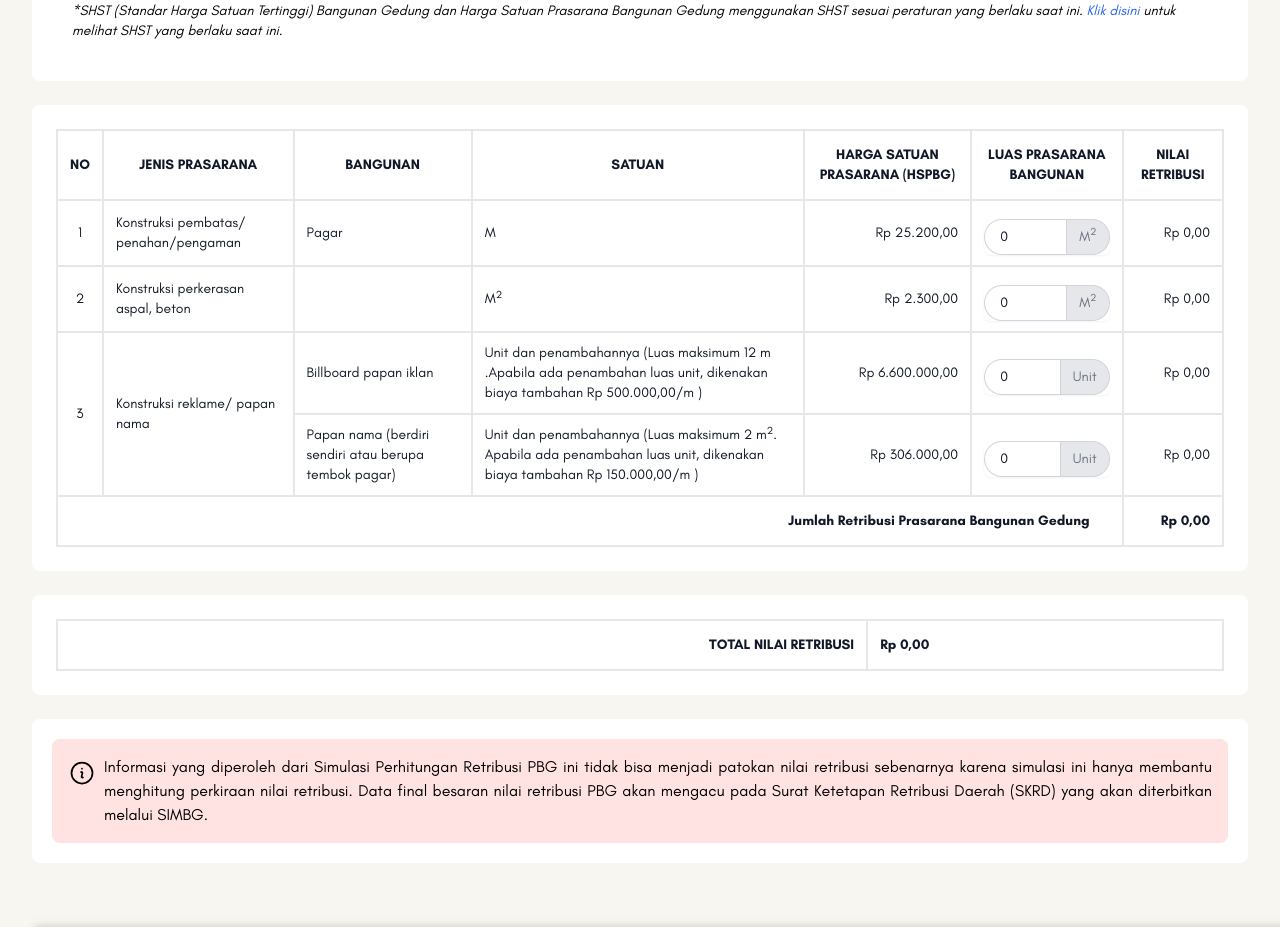
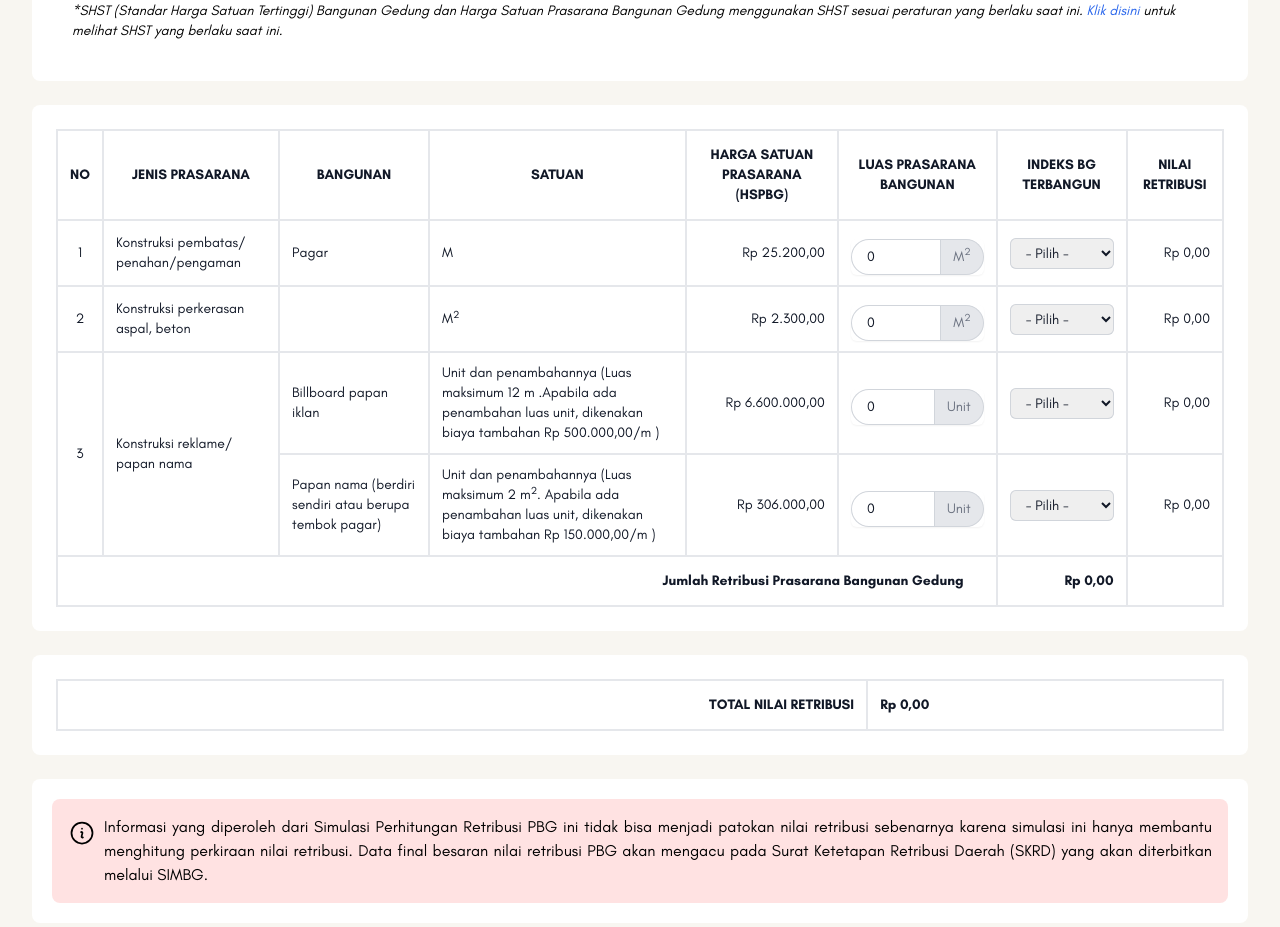
Before and after one commit to yahdiindrawan/siperiayu-be, a Vue app in the folder client/: page / in a window 1280 px wide. Shown: the part 1840-2767 px from the top of the page. Built offline with nearby package versions, Linux system fonts and the light colour scheme.

Commit message:
tambah input indeks terbangun di prasarana dan fix formula retribusi

```diff
--- a/client/src/components/partials/Kalkulator.vue
+++ b/client/src/components/partials/Kalkulator.vue
@@ -148,6 +148,7 @@
                       <th scope="col" class="px-3 uppercase border-2 border-gray-200 py-3.5 text-center text-sm font-semibold text-gray-900">Satuan</th>
                       <th scope="col" class="px-3 uppercase border-2 border-gray-200 py-3.5 text-center text-sm font-semibold text-gray-900">Harga Satuan Prasarana (HSPBG)</th>
                       <th scope="col" class="px-3 uppercase border-2 border-gray-200 py-3.5 text-center text-sm font-semibold text-gray-900">Luas Prasarana Bangunan</th>
+                      <th scope="col" class="px-3 uppercase border-2 border-gray-200 py-3.5 text-center text-sm font-semibold text-gray-900">Indeks BG Terbangun</th>
                       <th scope="col" class="px-3 uppercase border-2 border-gray-200 py-3.5 text-center text-sm font-semibold text-gray-900">Nilai Retribusi</th>
                     </tr>
                     <template v-for="(prasarana, indexPrasarana) in dataPrasarana">
@@ -162,9 +163,17 @@
                         <td scope="col" class="px-3 border-2 border-gray-200 py-2.5 text-right text-sm text-gray-900">{{ toCurrency(data.hspbg) || 0.000 }}</td>
                         <td scope="col" class="px-3 border-2 border-gray-200 py-2.5 text-left text-sm text-gray-900">
                           <div class="mt-2 flex rounded-md shadow-sm">
-                            <input v-model="data.luasPrasarana" @change="updateNilaiRetribusiPrasarana(indexPrasarana, index)" type="number" name="company-website" id="company-website" class="block w-full px-4 min-w-0 flex-1 rounded-none rounded-l-3xl border-0 py-1.5 text-gray-900 ring-1 ring-inset ring-gray-300 placeholder:text-gray-400 sm:text-sm sm:leading-6" placeholder="" />
+                            <input v-model="data.luasPrasarana" @change="updateNilaiRetribusiPrasarana(indexPrasarana, index)" type="number" name="company-website" id="company-website" class="block w-full pl-4 pr-1 min-w-16 flex-1 rounded-none rounded-l-3xl border-0 py-1.5 text-gray-900 ring-1 ring-inset ring-gray-300 placeholder:text-gray-400 sm:text-sm sm:leading-6" placeholder="" />
                             <span v-html="data.satuanLuas" class="inline-flex bg-gray-200 items-center rounded-r-3xl border border-l-0 border-gray-300 px-3 text-gray-500 sm:text-sm"></span>
                           </div>
+                        </td>
+                        <td scope="col" class="px-3 border-2 border-gray-200 py-2.5 text-left text-sm text-gray-900">
+                          <select v-model="data.indeksBGTerbangun" @change="updateNilaiRetribusiPrasarana(indexPrasarana, index)" id="location" name="location" class="block w-full rounded-md border-0 py-1.5 pl-3 pr-3 text-gray-900 ring-1 ring-inset ring-gray-300 focus:ring-2 focus:ring-gray-600 sm:text-sm sm:leading-6">
+                            <option :value="null">- Pilih -</option>
+                            <option v-for="(list, index) in dataIndeksBGTerbangun" :key="index" :value="list.value" class="py-4">
+                              {{list.name}}
+                            </option>
+                          </select>
                         </td>
                         <td scope="col" class="px-3 border-2 border-gray-200 py-2.5 text-right text-sm text-gray-900">{{ toCurrency(data.nilaiRetribusi) || 0.000 }}</td>
                       </tr>
@@ -365,6 +374,15 @@
                           <input v-model="data.luasPrasarana" @change="updateNilaiRetribusiPrasarana(indexPrasarana, index)" type="number" name="company-website" id="company-website" class="block w-full px-4 min-w-0 flex-1 rounded-none rounded-l-3xl border-0 py-1.5 text-gray-900 ring-1 ring-inset ring-gray-300 placeholder:text-gray-400 sm:text-sm sm:leading-6" placeholder="" />
                             <span v-html="data.satuanLuas" class="inline-flex bg-gray-200 items-center rounded-r-3xl border border-l-0 border-gray-300 px-3 text-gray-500 sm:text-sm"></span>
                         </div>
+                      </div>
+                      <div class="py-3 px-4 text-gray-900 text-sm space-y-3">
+                        <h6 class="uppercase font-semibold">Indeks BG Terbangun</h6>
+                        <select v-model="data.indeksBGTerbangun" @change="updateNilaiRetribusiPrasarana(indexPrasarana, index)" id="location" name="location" class="block w-full rounded-md border-0 py-1.5 pl-3 pr-3 text-gray-900 ring-1 ring-inset ring-gray-300 focus:ring-2 focus:ring-gray-600 sm:text-sm sm:leading-6">
+                            <option :value="null">- Pilih -</option>
+                            <option v-for="(list, index) in dataIndeksBGTerbangun" :key="index" :value="list.value" class="py-4">
+                              {{list.name}}
+                            </option>
+                          </select>
                       </div>
                       <div class="py-3 px-4 text-gray-900 flex justify-between items-center text-sm space-y-2">
                         <h6 class="uppercase font-semibold">Nilai Retribusi</h6>
@@ -611,6 +629,15 @@ const dataIndeksKegiatan = reactive([
   { name: 'Pelestarian Utama', value: 0.15 }
 ])
 
+const dataIndeksBGTerbangun = reactive([
+  { name: 'Pembangunan Gedung Baru', value: 1 },
+  { name: 'Sedang - Rehabilitasi BG', value: 0.225 },
+  { name: 'Berat - Rehabilitasi BG', value: 0.325 },
+  { name: 'Pelestarian Pratama', value: 0.325 },
+  { name: 'Pelestarian Madya', value: 0.225 },
+  { name: 'Pelestarian Utama', value: 0.15 }
+])
+
 const dataPrasarana = reactive([
   {
     jenis: 'Konstruksi pembatas/ penahan/pengaman',
@@ -621,6 +648,7 @@ const dataPrasarana = reactive([
         hspbg: 25200,
         luasPrasarana: 0,
         satuanLuas: 'M<sup>2</sup>',
+        indeksBGTerbangun: null,
         nilaiRetribusi: 0
       }
     ]
@@ -634,6 +662,7 @@ const dataPrasarana = reactive([
         hspbg: 2300,
         luasPrasarana: 0,
         satuanLuas: 'M<sup>2</sup>',
+        indeksBGTerbangun: null,
         nilaiRetribusi: 0
       }
     ],
@@ -647,6 +676,7 @@ const dataPrasarana = reactive([
         hspbg: 6600000,
         luasPrasarana: 0,
         satuanLuas: 'Unit',
+        indeksBGTerbangun: null,
         nilaiRetribusi: 0
       },
       {
@@ -655,6 +685,7 @@ const dataPrasarana = reactive([
         hspbg: 306000,
         luasPrasarana: 0,
         satuanLuas: 'Unit',
+        indeksBGTerbangun: null,
         nilaiRetribusi: 0
       }
     ]
@@ -695,7 +726,6 @@ const changeHandle = (kategori, index) => {
   } else if (kategori === 'Faktor Kepemilikan') {
     form.faktorKepemilikan ? form.valueFaktorKepemilikan = form.faktorKepemilikan.value : form.valueFaktorKepemilikan = 0
   } else if (kategori === 'Indeks BG Terbangun') {
-    console.log(formIndeksKegiatan.indeksKegiatan)
     formIndeksKegiatan.indeksKegiatan ? formIndeksKegiatan.valueIndeksKegiatan = formIndeksKegiatan.indeksKegiatan.value : formIndeksKegiatan.valueIndeksKegiatan = 0
   }
   updatePerhitungan()
@@ -710,7 +740,7 @@ const updateJumlahLuasBangunan = () => {
 }
 
 const updateNilaiRetribusiPrasarana = (indexPrasarana, index) => {
-  dataPrasarana[indexPrasarana].data[index].nilaiRetribusi = dataPrasarana[indexPrasarana].data[index].hspbg * dataPrasarana[indexPrasarana].data[index].luasPrasarana
+  dataPrasarana[indexPrasarana].data[index].nilaiRetribusi = dataPrasarana[indexPrasarana].data[index].hspbg * dataPrasarana[indexPrasarana].data[index].luasPrasarana * dataPrasarana[indexPrasarana].data[index].indeksBGTerbangun
   form.jumlahRetribusiPrasarana = dataPrasarana.reduce((total, prasarana) => {
     return total + prasarana.data.reduce((subtotal, item) => {
       return subtotal + item.nilaiRetribusi;
```
